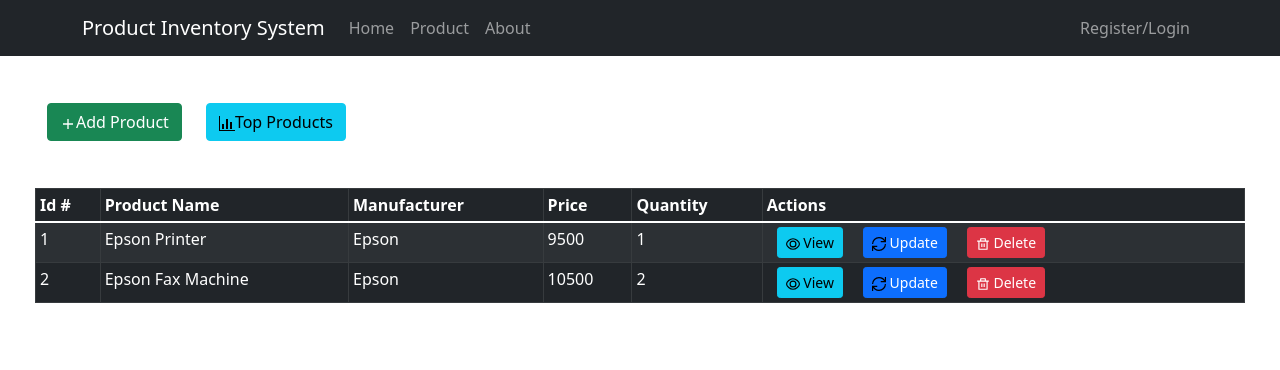
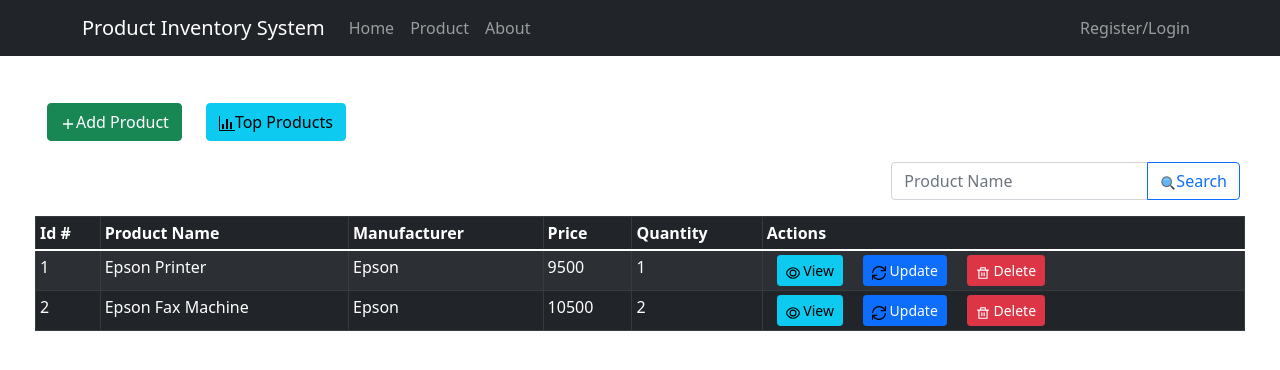
Before and after one commit to trishu/my-app, a React (Create React App) app: page /product in a window 1280 px wide. Shown: the top 370 px of the page. Built offline with nearby package versions, Linux system fonts and the light colour scheme; data requests are answered from the project's data file.

Commit message:
search Product Implementation

```diff
--- a/src/components/Product.jsx
+++ b/src/components/Product.jsx
@@ -2,16 +2,22 @@ import Table from 'react-bootstrap/Table'
 import Button from 'react-bootstrap/Button'
 import { useState, useEffect } from 'react';
 import { IoMdAdd } from "react-icons/io";
-import {GoGraph} from "react-icons/go"
+import { GoGraph } from "react-icons/go"
+import { FcSearch } from "react-icons/fc"
 import ProductRow from './ProductRow'
 import { useHistory } from "react-router-dom";
-import { useDispatch} from "react-redux";
-import {retriveAllProducts} from '../actions/product'
+import { useDispatch } from "react-redux";
+import { retriveAllProducts } from '../actions/product'
+import InputGroup from 'react-bootstrap/InputGroup'
+import FormControl from 'react-bootstrap/FormControl'
+
 
 const Product = () => {
     const [products, setProducts] = useState([]);
+    const [productsDefault, setProductsDefault] = useState([]);
     let history = useHistory();
     let dispatch = useDispatch();
+    const [filterProducts, setFilterProducts] = useState("");
 
     useEffect(() => {
         console.log("product")
@@ -19,26 +25,62 @@ const Product = () => {
     }, []);
 
     const getAllProducts = async () => {
-        const data =await dispatch(retriveAllProducts());
+        const data = await dispatch(retriveAllProducts());
         setProducts(data);
+        setProductsDefault(data);
     }
 
-    const handleAddProduct = () =>{
+    const handleAddProduct = () => {
         history.push('/addProduct');
     }
 
-    const handleTopProduct = () =>{
+    const handleTopProduct = () => {
         history.push('/topProducts');
     }
 
+    const handelFilterProductName = (e) => {
+        setFilterProducts(e.target.value);
+    }
+
+    const handleProductSearch = (e) => {
+        e.preventDefault();
+        const filteredData = productsDefault.filter(
+            product => {
+                return (
+                    product
+                        .productName
+                        .trim()
+                        .toLowerCase()
+                        .includes(filterProducts.trim().toLowerCase())
+                );
+            }
+        );
+        console.log(filteredData);
+        setProducts(filteredData);
+    }
 
     return (
         <>
             <div style={{ margin: "35px" }}>
-            <Button variant="success" style={{ margin: "12px" }} onClick={handleAddProduct}><IoMdAdd/>Add Product</Button>
-            <Button variant="info" style={{ margin: "12px" }} onClick={handleTopProduct}><GoGraph/>Top Products</Button>
+                <Button variant="success" style={{ margin: "12px" }} onClick={handleAddProduct}><IoMdAdd />Add Product</Button>
+                <Button variant="info" style={{ margin: "12px" }} onClick={handleTopProduct}><GoGraph />Top Products</Button>
+            </div>
+            <div style={{ float: 'right', marginRight: "40px", marginTop: "-2%" }}>
+                <InputGroup className="mb-3">
+                    <FormControl
+                        placeholder="Product Name"
+                        aria-label="Product Name"
+                        aria-describedby="productName"
+                        onChange={handelFilterProductName}
+                    />
+                    <Button variant="outline-primary" id="productNameSearch" onClick={handleProductSearch}>
+                        <FcSearch />
+                        Search
+                    </Button>
+                </InputGroup>
             </div>
             <div style={{ margin: "35px" }}>
+
                 <Table striped bordered hover variant="dark" size="sm">
                     <thead>
                         <tr>
@@ -53,12 +95,12 @@ const Product = () => {
                     <tbody>
                         {products.length ? products.map((data, index) => (
                             <ProductRow rowdata={data} key={index} />
-                        )) : console.log("No data to display")}
+                        )) : null}
                     </tbody>
                 </Table>
+                {!(products.length)?<div style={{marginLeft:"40%"}}>No Items available to display </div>:null}
             </div>
         </>
     );
 }
-
 export default Product;
```
